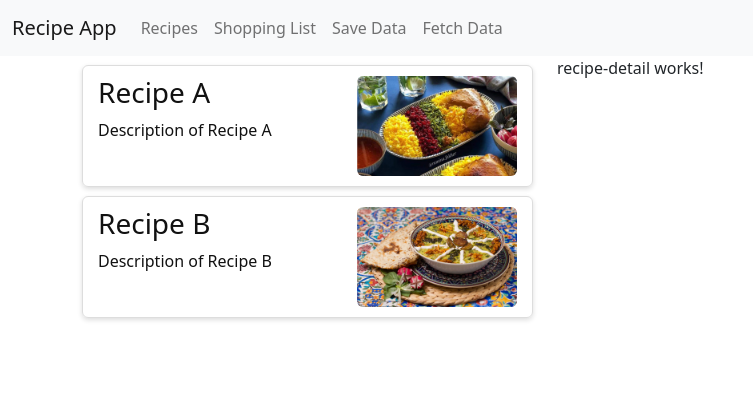
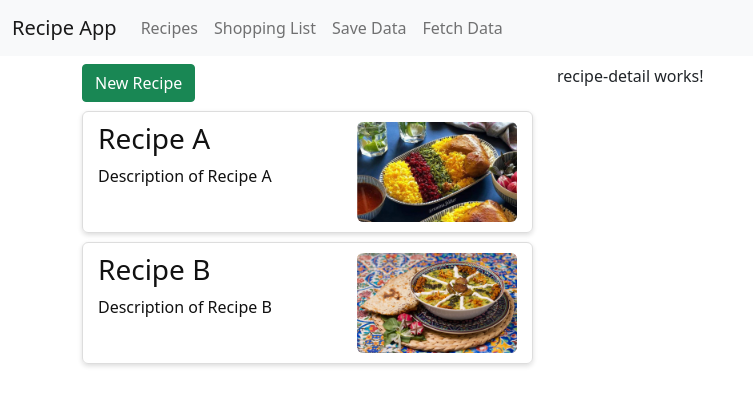
Before and after one commit to masoudtabatabaei/angular-recepie-book, an Angular app: page / in a window 1280 px wide. Shown: the top 406 px of the page, without its empty margins (0-753 px from the left). Built offline with nearby package versions, Linux system fonts and the light colour scheme.

Commit message:
add new recipe button on recipe list component

```diff
--- a/src/app/header/header.component.html
+++ b/src/app/header/header.component.html
@@ -1,4 +1,4 @@
-<nav class="navbar navbar-expand-lg navbar-light bg-light">
+<nav class="navbar navbar-expand-lg navbar-light bg-light mb-2">
   <div class="container-fluid">
     <a class="navbar-brand" href="#">Recipe App</a>
     <button class="navbar-toggler" type="button" data-toggle="collapse" data-target="#navbarNav" (click)="show = !show">
--- a/src/app/recipes/recipe-list/recipe-item/recipe-item.component.css
+++ b/src/app/recipes/recipe-list/recipe-item/recipe-item.component.css
@@ -6,6 +6,12 @@
   text-decoration: none;
   color: #111111;
   box-shadow: 0 2px 5px #dddddd;
+  transition: background-color 0.2s ease;
+}
+
+.recipe-item:hover {
+  background-color: #444444;
+  color: #ffffff;
 }
 
 .recipe-item img {
--- a/src/app/recipes/recipe-list/recipe-list.component.html
+++ b/src/app/recipes/recipe-list/recipe-list.component.html
@@ -1,4 +1,7 @@
 <div class="row">
+  <div class="col col-sm-12">
+    <button class="btn btn-success">New Recipe</button>
+  </div>
   <div class="col col-sm-12">
     <app-recipe-item *ngFor="let recipe of recipes" [recipe]="recipe"></app-recipe-item>
   </div>
```
